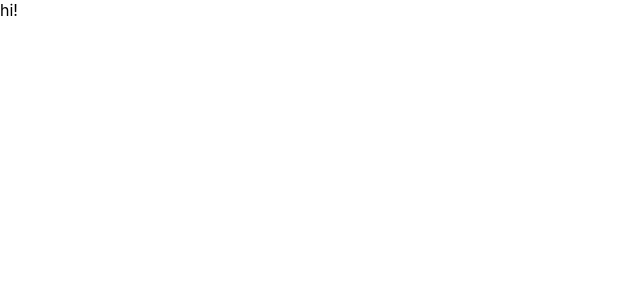
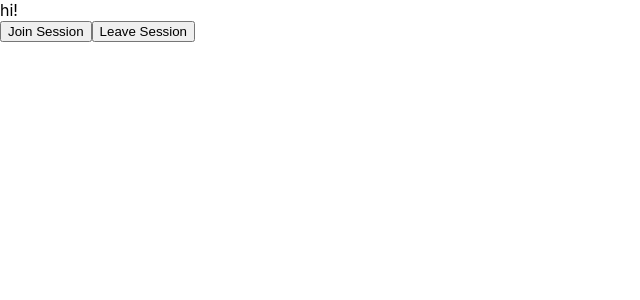
Before and after one commit to zoom/videosdk-workshop, a React (Create React App) app in the folder client/: page /Session in a window 1280 px wide. Before the commit this address had no page. Shown: the top 300 px of the page, without its empty margins (0-640 px from the left). Built offline with nearby package versions, Linux system fonts and the light colour scheme; what @zoom/videosdk would draw is missing.

Commit message:
Step 2 added

```diff
--- a/client/src/App.js
+++ b/client/src/App.js
@@ -1,7 +1,8 @@
 import React, {useContext, useState, useEffect, useReducer} from 'react';
 import { UserContext } from './Context/globalContext';
 import { BrowserRouter, Routes, Route } from 'react-router-dom';
-import Home from './Home/Home'
+import Home from './Home/Home';
+import Session from './Home/Session';
 import './App.css';
 
 const meetingArgs = {
@@ -19,6 +20,7 @@ const App = () => {
         <BrowserRouter>
           <Routes>
               <Route path = '/' element = {<Home/>}/>
+              <Route path = '/Session' element = {<Session/>}/>
           </Routes>
         </BrowserRouter>
       </UserContext.Provider>
--- /dev/null
+++ b/client/src/Home/Session.js
@@ -0,0 +1,31 @@
+import {useContext} from "react";
+import { UserContext, ClientContext } from "../Context/globalContext";
+import ZoomVideo from "@zoom/videosdk";
+import {useNavigate} from 'react-router-dom';
+
+const Session = () => {
+
+  const meetingArgs = useContext(UserContext);
+  const {topic, signature, name, password} = meetingArgs;
+  const client = useContext(ClientContext);
+
+  const navigate = useNavigate();
+
+  const joinSession = () => {
+    client.join(topic, name, password, signature);
+    const stream = client.getMediaStream();
+    const userId = client.getCurrentUserInfo().userId;
+  }
+  const endSession = () => {
+    ZoomVideo.destroyClient();
+    navigate('/')
+  }
+  return(
+    <div>
+      <button onClick={() => joinSession()}>Join Session</button>
+      <button onClick={() => endSession()}>Leave Session</button>
+    </div>
+  )
+}
+
+export default Session;
```
